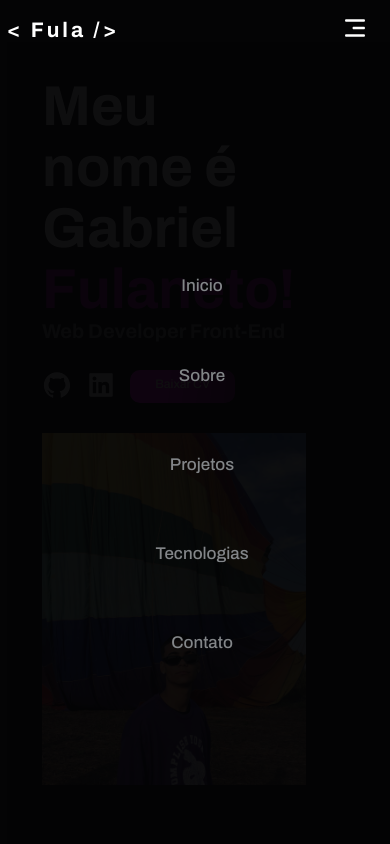
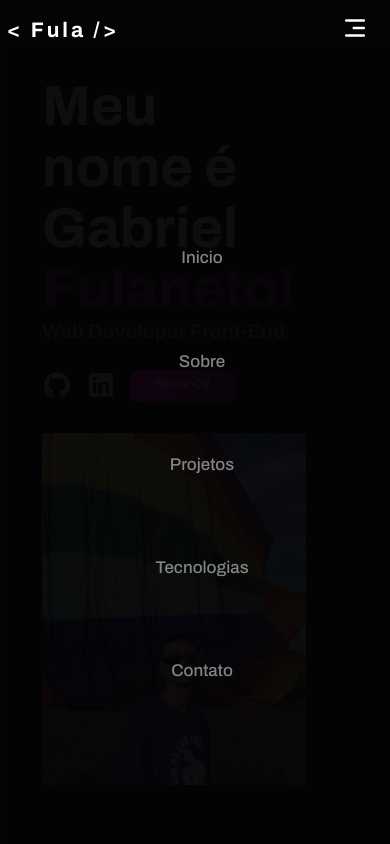
Before and after one commit to gabrielfula/PortfolioReact, a React (Vite) app: page / in a window 390 px wide. Both pictures are taken after a click on the icon 355 px from the left and 28 px from the top of the page. Shown: the top 844 px of the page. Built offline with nearby package versions, Linux system fonts and the light colour scheme.

Commit message:
change animation mobile navbar

```diff
--- a/src/App.jsx
+++ b/src/App.jsx
@@ -11,6 +11,10 @@ import Aos from "aos";
 import "aos/dist/aos.css";
 
 export default function App() {
+
+
+
+
   useEffect(() => {
     Aos.init({ duration: 2500 });
   }, []);
--- a/src/Datas.js
+++ /dev/null
@@ -1,23 +0,0 @@
-export const tecnologia = [
-  {
-    text: "HTML é uma linguagem de marcação utilizada na construção de páginas na Web.",
-  },
-  {
-    text: "Cascading Style Sheets é um mecanismo para adicionar estilos a uma página web, aplicado diretamente nas tags HTML.",
-  },
-  {
-    text: "JavaScript é uma linguagem de programação interpretada estruturada, de script em alto nível com tipagem dinâmica fraca e multiparadigma.",
-  },
-  {
-    text: "O React. JS é um dos frameworks JavaScript mais populares e amplamente utilizados em todo o mundo.",
-  },
-  {
-    text: "Bootstrap é um framework web com código-fonte aberto para desenvolvimento de componentes de interface e front-end para sites e aplicações web, usando HTML, CSS e JavaScript",
-  },
-  {
-    text: " styled components é uma biblioteca que possibilita escrever códigos CSS dentro do JavaScript. Com ele, você pode criar websites bonitos e funcionais.",
-  },
-  {
-    text: "O MySQL é um sistema de gerenciamento de banco de dados, que utiliza a linguagem SQL como interface. É atualmente um dos sistemas de gerenciamento de bancos de dados mais populares.",
-  },
-];
--- a/src/components/Navbar/Navbar.jsx
+++ b/src/components/Navbar/Navbar.jsx
@@ -1,6 +1,7 @@
 import { Hamburguer, Logo, MenuStyled, Nav } from "./NavbarStyled";
 import { CgMenuRightAlt } from "react-icons/cg";
 import { useState } from "react";
+import { useEffect } from "react";
 
 export default (Navbar) => {
   const [show, setShow] = useState(false);
@@ -9,6 +10,10 @@ export default (Navbar) => {
     setShow(!show);
   };
 
+  useEffect(() => {
+    document.body.style.overflowY = show ? "hidden" : "auto";
+  }, [show]);
+
   return (
     <>
       <Nav data-aos="fade-right">
@@ -16,21 +21,21 @@ export default (Navbar) => {
           {"<"} Fula {"/>"}
         </Logo>
         <MenuStyled show={show}>
-          <li>
-            <a href="#">Inicio</a>
-          </li>
-          <li>
-            <a href="#sobre">Sobre</a>
-          </li>
-          <li>
-            <a href="#projetos">Projetos</a>
-          </li>
-          <li>
-            <a href="#tecnologia">Tecnologias</a>
-          </li>
-          <li>
-            <a href="#contato">Contato</a>
-          </li>
+          <a href="#" onClick={Toggle}>
+            Inicio
+          </a>
+          <a href="#sobre" onClick={Toggle}>
+            Sobre
+          </a>
+          <a href="#projetos" onClick={Toggle}>
+            Projetos
+          </a>
+          <a href="#tecnologia" onClick={Toggle}>
+            Tecnologias
+          </a>
+          <a href="#contato" onClick={Toggle}>
+            Contato
+          </a>
         </MenuStyled>
         <Hamburguer>
           <CgMenuRightAlt size={30} onClick={Toggle} />
--- a/src/components/Navbar/NavbarStyled.jsx
+++ b/src/components/Navbar/NavbarStyled.jsx
@@ -1,4 +1,4 @@
-import styled from "styled-components";
+import styled, { css } from "styled-components";
 
 export const Nav = styled.nav`
   position: fixed;
@@ -45,7 +45,7 @@ export const MenuStyled = styled.ul`
     align-items: center;
     position: fixed;
     top: 5vh;
-    height: 100vh;
+    height: ${({ show }) => (show ? "100vh" : "0")};
     width: 100vw;
     background: ${({ theme }) => theme.colors.black40};
   }
--- a/src/components/Tecnologias/Tecnologia.jsx
+++ b/src/components/Tecnologias/Tecnologia.jsx
@@ -14,7 +14,7 @@ import {
   SiMysql,
 } from "react-icons/si";
 import { AlignText } from "../Projetos/ProjetoStyled";
-import { tecnologia } from "../../Datas";
+
 
 export default (Tecnologia) => {
   return (
```
Also changed, not shown: src/components/MenuMobile/index.jsx (added, +7 -0 lines).
